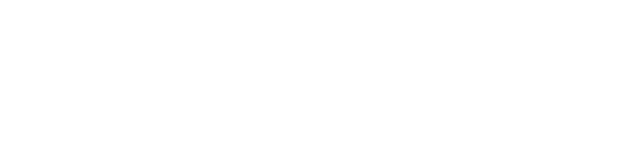
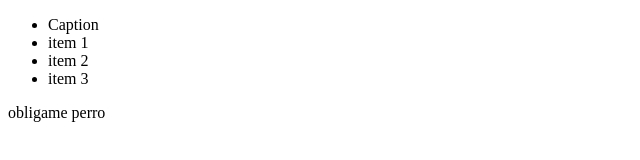
Before and after one commit to darecup10/accenture-tecnoloshee, a plain HTML site: page index.html in a window 1280 px wide. Shown: the whole page, without its empty margins (0-640 px from the left). Drawn offline with Linux system fonts and the light colour scheme.

Commit message:
dia de javascript 2

```diff
--- a/index.html
+++ b/index.html
@@ -5,6 +5,12 @@
     <title>Document</title>
 </head>
 <body>
+   <ul id="ul">
+       <li class="item" id="item1">item 1</li>
+       <li class="item" id="item2">item 2</li>
+       <li class="item" id="item3">item 3</li>
+   </ul>
+
     <script src="script.js"></script>
 </body>
 </html>
--- a/script.js
+++ b/script.js
@@ -38,9 +38,60 @@ console.table (persona)
 
 
 //
-for (prop in persona) {
+//for (prop in persona) {
     //console.log(prop);
     //tambien se puede console.log(persona[prop])
     //esto de muestras el contenido dentro de las ´ropiedades horacio y darelis
-    console.log(persona[prop])
-    }
+   // console.log(persona[prop])
+    //}
+
+
+/*let dos = document.getElementById("item2")
+let items = document.getElementsByClassName("item")
+let lis = document.getElementsByTagName("li")
+//lis.innertext = "test"
+//no funciona porque no estas trayendo un elemento esta strayendo muchos dentro del lis
+
+//dir lo hace ver como objeto
+*/
+let dos = document.querySelector("#item2")
+let items = document.querySelectorAll(".item")
+let lis = document.querySelectorAll("li")
+console.dir(lis)
+
+//CREAR NODOS
+let p = document.createElement("p")
+p.innerText = "obligame perro"
+p.id = "nuevo"
+p.className = "item"
+
+//AGREGAR NODOS AL DOM
+//Nodo.appendChild(NodoNuevo) = inserta el nodo nuevo como ultimo hijo de nodo
+//Nodo.insertBefore(NodoNuevo,Nodoref) = inserta el nodo nuevo antes del nodo referencia
+
+
+
+
+/* 1 Agregar un elemento <li> y ponerle texto
+2 Meterlo como primer item del <ul>
+
+extra
+crear un elemento <ul> nuevo y vacio
+hacer un bucle de 5 interaciones
+poner iteracion de ciclo se tiene que crear un <li> nuevo
+agregar todos los <li> al <ul> del punto 1
+agregar el <ul> del ´punto 1 al DOM
+*/
+
+let li = document.createElement("li")
+li.innerText = "Caption"
+li.id = "lista"
+li.className = "item"
+
+let body = document.querySelector("body")
+body.appendChild(p)
+let ul = document.querySelector("ul")
+ul.insertBefore(li, item1)
+
+
+console.log(li)
```
